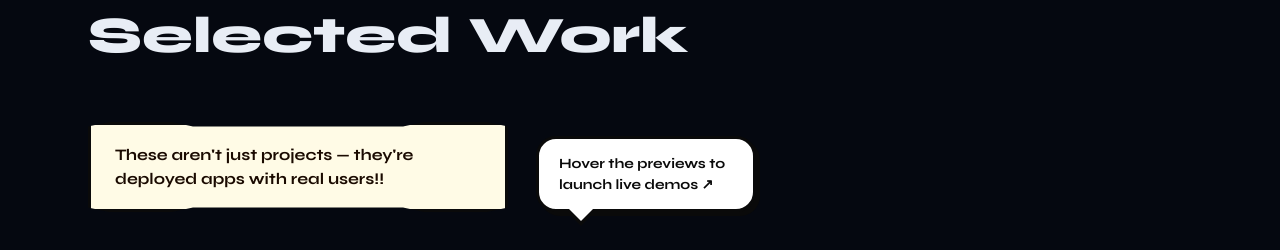
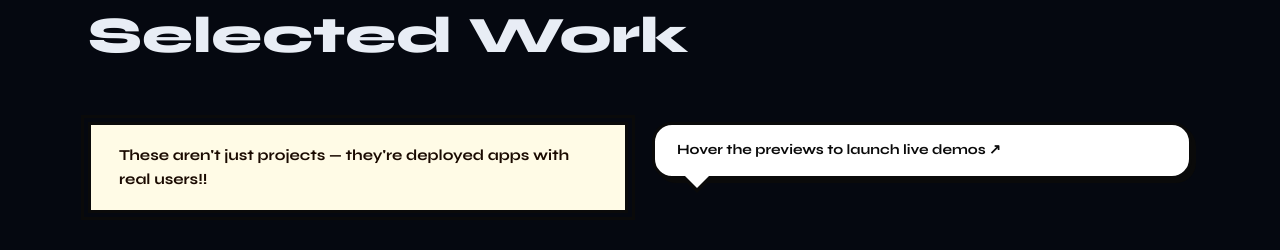
Before and after one commit to josh11100/my-portfolio, a plain HTML site: page index.html in a window 1280 px wide. Shown: the part 1889-2139 px from the top of the page. Drawn offline with nearby package versions, Linux system fonts and the light colour scheme; animation ran at ten frames a second.

Commit message:
Update index.html

```diff
--- a/index.html
+++ b/index.html
@@ -400,11 +400,13 @@
     background: #fff; color: #0a0a0a;
     border: 3px solid #0a0a0a;
     border-radius: 20px;
-    padding: 14px 20px;
+    padding: 14px 22px;
     font-family: 'Syne', sans-serif; font-weight: 700;
-    font-size: 0.88rem; line-height: 1.5;
-    max-width: 320px; z-index: 10;
+    font-size: 0.88rem; line-height: 1.6;
+    width: fit-content; max-width: 100%; z-index: 10;
+    box-sizing: border-box;
     box-shadow: 4px 4px 0 #0a0a0a;
+    white-space: normal; word-break: normal; overflow-wrap: break-word;
   }
   .bubble::after {
     content: ''; position: absolute;
@@ -422,6 +424,9 @@
   .bubble-thought {
     border-radius: 50px;
     box-shadow: 4px 4px 0 #0a0a0a;
+    max-width: 100%;
+    width: fit-content;
+    white-space: normal; word-break: normal; overflow-wrap: break-word;
   }
   .bubble-thought::after { display: none; }
   .bubble-thought::before { display: none; }
@@ -439,10 +444,15 @@
   /* Shout / impact bubble */
   .bubble-shout {
     background: #fffbe6; border: 3px solid #0a0a0a;
-    clip-path: polygon(5% 0%,20% 0%,25% 5%,75% 5%,80% 0%,95% 0%,100% 5%,100% 95%,95% 100%,80% 100%,75% 95%,25% 95%,20% 100%,5% 100%,0% 95%,0% 5%);
-    border-radius: 0; box-shadow: none;
-    padding: 18px 24px;
-    font-size: 1rem; color: #1a0a00;
+    border-radius: 0;
+    outline: 3px solid #0a0a0a; outline-offset: 4px;
+    box-shadow: none;
+    padding: 18px 28px;
+    font-size: 0.95rem; color: #1a0a00;
+    font-family: 'Syne', sans-serif; font-weight: 700;
+    width: fit-content; max-width: 100%;
+    white-space: normal; word-break: normal; overflow-wrap: break-word;
+    line-height: 1.6;
   }
   .bubble-shout::before, .bubble-shout::after { display: none; }
 
@@ -513,10 +523,15 @@
 
   /* Section intro bubble row */
   .manga-intro {
-    display: flex; align-items: flex-end; gap: 20px;
+    display: flex; align-items: flex-start; gap: 24px;
     margin-bottom: 48px; flex-wrap: wrap;
   }
-  .manga-intro .char-plate { flex-shrink: 0; }
+  .manga-intro .bubble,
+  .manga-intro .bubble-shout,
+  .manga-intro .bubble-thought {
+    flex: 1 1 300px; min-width: 0; max-width: 560px;
+  }
+  .manga-intro .char-plate { flex-shrink: 0; align-self: flex-end; }
 
   /* Panel number (manga page numbering style) */
   .panel-num {
@@ -805,7 +820,7 @@
 
   <!-- Manga intro bubble row -->
   <div class="manga-intro reveal">
-    <div class="bubble bubble-thought" style="max-width:380px;">
+    <div class="bubble bubble-thought">
       Stats, ML, full-stack, D1 golf... I refuse to specialize in just one thing.
       <div class="thought-dots"><span></span><span></span><span></span></div>
     </div>
@@ -855,10 +870,10 @@
   <h2 class="section-title reveal">Selected Work</h2>
   <!-- manga bubble intro for projects -->
   <div class="manga-intro reveal" style="margin-bottom:40px;">
-    <div class="bubble bubble-shout" style="max-width:420px;">
+    <div class="bubble bubble-shout">
       These aren't just projects — they're deployed apps with real users!!
     </div>
-    <div class="bubble" style="max-width:220px;margin-left:8px;">
+    <div class="bubble">
       Hover the previews to launch live demos ↗
     </div>
   </div>
@@ -996,8 +1011,8 @@
   <div class="section-label">03 — Experience</div>
   <h2 class="section-title reveal">Where I've Worked</h2>
   <div class="manga-intro reveal">
-    <div class="bubble" style="max-width:360px;">
-      From D1 golf to data journalism to startup engineering — I don't do boring.
+    <div class="bubble">
+      Golf, code, data, journalism. Different arenas, same obsession: perform at the top.
     </div>
     <span class="manga-sfx" style="position:relative;font-size:2.5rem;opacity:0.35;transform:rotate(-5deg) skewX(-4deg);animation:wobble 4s ease-in-out infinite;">GRIND!</span>
   </div>
@@ -1041,7 +1056,7 @@
   <h2 class="section-title reveal">Beyond the Data</h2>
   <div class="manga-intro reveal">
     <div class="bubble-explosion" style="flex-shrink:0;">TOP<br>52<br>NATION</div>
-    <div class="bubble" style="max-width:360px;margin-left:20px;">
+    <div class="bubble">
       Ranked #52 nationally entering UCSB. Started varsity as a freshman. Big West Championships. 75.9 scoring average. Numbers don't lie.
     </div>
   </div>
@@ -1075,7 +1090,7 @@
   <div class="panel-num">05</div>
   <div class="section-label">05 — Contact</div>
   <div class="manga-intro reveal">
-    <div class="bubble bubble-shout" style="max-width:420px;margin-bottom:8px;">
+    <div class="bubble bubble-shout">
       To be continued... but only if you reach out first!!
     </div>
   </div>
```
